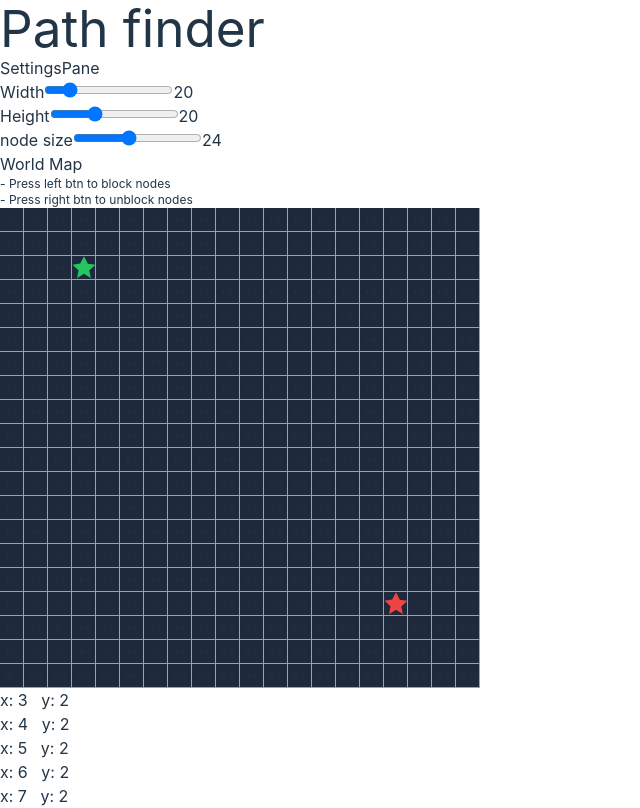
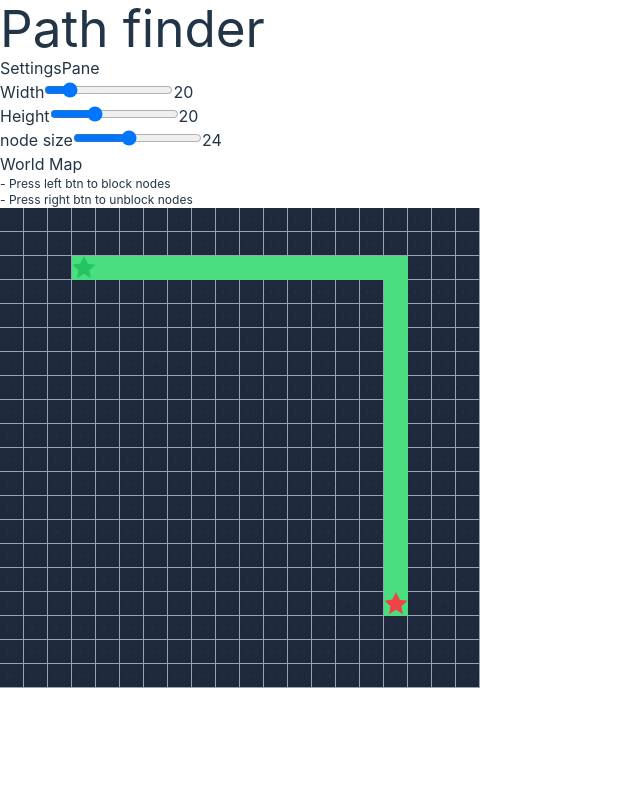
Before and after one commit to mrChernicharo/path-finder-app, a React (Vite) app: page / in a window 1280 px wide. Shown: the top 808 px of the page, without its empty margins (0-640 px from the left). Built offline with nearby package versions, Linux system fonts and the light colour scheme.

Commit message:
getting it wrong ...but with some visuals

```diff
--- a/src/components/DestinationPoint.tsx
+++ b/src/components/DestinationPoint.tsx
@@ -1,29 +1,30 @@
-import { useAppSelector } from '../redux/modules/util';
-import { Pos } from '../redux/modules/world-map';
+import { useState } from 'react';
+import { useAppDispatch, useAppSelector } from '../redux/modules/util';
+import { Pos, worldMapActions } from '../redux/modules/world-map';
 import { getNodeSize } from '../redux/modules/world-map.selector';
 import Draggable from './Draggable';
 
-export default function DestinationPoint(props: { type: 'start' | 'end'; initialPos: Pos }) {
-  const {
-    type,
-    initialPos: { x, y },
-  } = props;
+export default function DestinationPoint(props: { type: 'start' | 'end'; pos: Pos }) {
+  const [pos, setPos] = useState(props.pos);
+
   const nodeSize = useAppSelector(getNodeSize);
+  const dispatch = useAppDispatch();
+  const { setStart, setEnd } = worldMapActions;
 
   return (
     <Draggable
       width={nodeSize}
       height={nodeSize}
-      initialPos={{ x: x * nodeSize, y: y * nodeSize }}
+      initialPos={{ x: pos.x * nodeSize, y: pos.y * nodeSize }}
       onDragEnd={(pos) => {
-        console.log(
-          'onDragEnd',
-          pos,
-        );
+        console.log('dragEnd', props.type, pos);
+        setPos(pos);
+        if (props.type === 'start') dispatch(setStart(pos));
+        if (props.type === 'end') dispatch(setEnd(pos));
       }}
     >
       <div
-        className={`${type === 'start' ? 'bg-green-500' : 'bg-red-500'} hover:cursor-grab`}
+        className={`${props.type === 'start' ? 'bg-green-500' : 'bg-red-500'} hover:cursor-grab`}
         style={{
           width: nodeSize,
           height: nodeSize,
--- a/src/components/WorldMap.tsx
+++ b/src/components/WorldMap.tsx
@@ -1,6 +1,6 @@
 import { useAppDispatch, useAppSelector } from '../redux/modules/util';
 import { getNodeSize, getNodes, getSelectionMode, getStartNode, getEndNode } from '../redux/modules/world-map.selector';
-import { SelectionMode, worldMapActions } from '../redux/modules/world-map';
+import { Pos, SelectionMode, worldMapActions } from '../redux/modules/world-map';
 import { Node } from './Node';
 import Draggable from './Draggable';
 import DestinationPoint from './DestinationPoint';
@@ -46,8 +46,8 @@ export default function WorldMap() {
           </div>
         ))}
 
-        <DestinationPoint type="start" initialPos={startNode} />
-        <DestinationPoint type="end" initialPos={endNode} />
+        <DestinationPoint type="start" pos={startNode} />
+        <DestinationPoint type="end" pos={endNode} />
 
         <GeneratedPath />
       </div>
@@ -59,17 +59,22 @@ export function GeneratedPath() {
   const nodesGrid = useAppSelector(getNodes);
   const startNode = useAppSelector(getStartNode);
   const endNode = useAppSelector(getEndNode);
+  const nodeSize = useAppSelector(getNodeSize);
 
-  const path = generatePath(nodesGrid, startNode, endNode).map((point) => ({ x: point.x, y: point.y }));
+  const [path, setPath] = useState<Pos[]>([]);
 
+  useEffect(() => {
+    setPath(generatePath(nodesGrid, startNode, endNode).map((point) => ({ x: point.x, y: point.y })));
+  }, [nodesGrid, startNode, endNode]);
 
   return (
     <div>
-      {path.map((point) => (
-        <div key={`${point.x} ${point.y}`}>
-          x: {point.x} &nbsp;
-          y: {point.y}
-        </div>
+      {path.map(({ x, y }) => (
+        <div
+          key={`${x} ${y}`}
+          className="absolute bg-green-400 z-0"
+          style={{ top: y * nodeSize, left: x * nodeSize, width: nodeSize, height: nodeSize }}
+        ></div>
       ))}
     </div>
   );
--- a/src/redux/modules/world-map.ts
+++ b/src/redux/modules/world-map.ts
@@ -69,6 +69,12 @@ export const worldMapSlice = createSlice({
       const { x, y, blocked } = action.payload;
       state.nodes[y][x] = { ...state.nodes[y][x], blocked };
     },
+    setStart: (state, action: PayloadAction<Pos>) => {
+      state.start = action.payload;
+    },
+    setEnd: (state, action: PayloadAction<Pos>) => {
+      state.end = action.payload;
+    }
   },
 });
 
```
